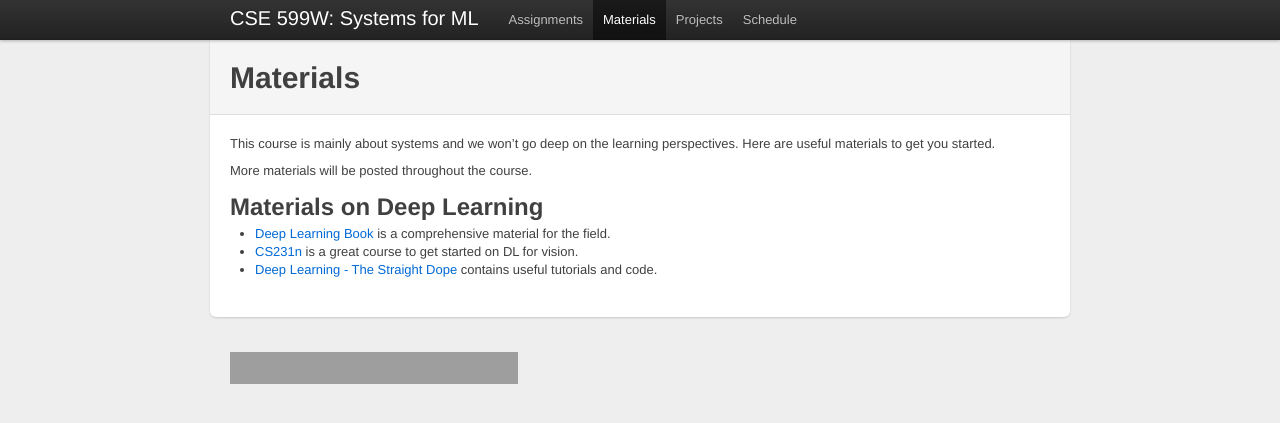
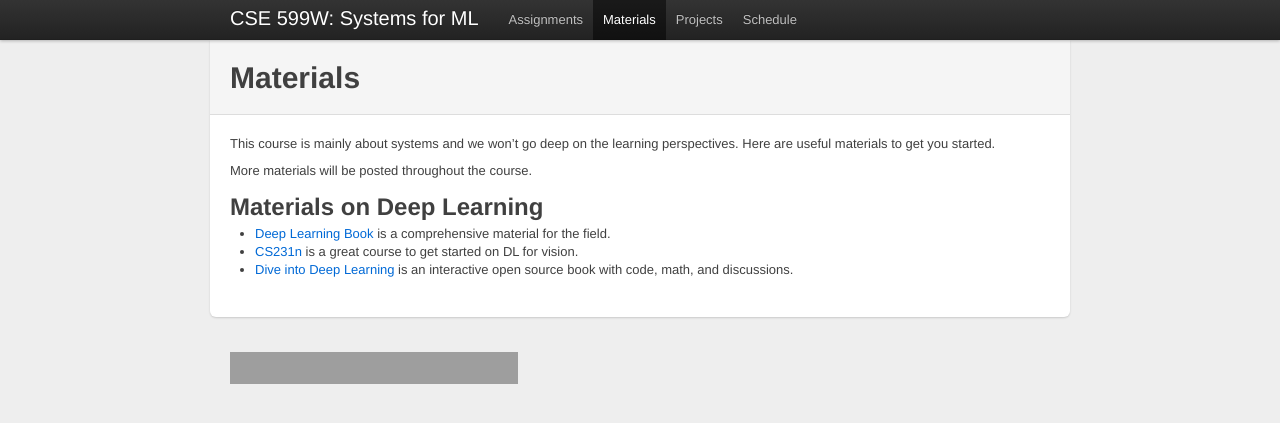
Before and after one commit to dlsys-course/dlsys-course.github.io, a Jekyll site: the page built from materials.md, in a window 1280 px wide, cut to the strip 0-423 px from the top of the page. Built offline with Jekyll 4.4.1, drawn with Linux system fonts in a browser that asks for light colours; grey boxes are pictures that could not be loaded.

Commit message:
Update materials.md

```diff
--- a/materials.md
+++ b/materials.md
@@ -15,4 +15,4 @@ More materials will be posted throughout the course.
 ## Materials on Deep Learning
 - [Deep Learning Book](http://www.deeplearningbook.org/) is a comprehensive material for the field.
 - [CS231n](http://cs231n.stanford.edu/) is a great course to get started on DL for vision.
-- [Deep Learning - The Straight Dope](http://gluon.mxnet.io/) contains useful tutorials and code.
+- [Dive into Deep Learning](http://en.diveintodeeplearning.org/) is an interactive open source book with code, math, and discussions.
```
